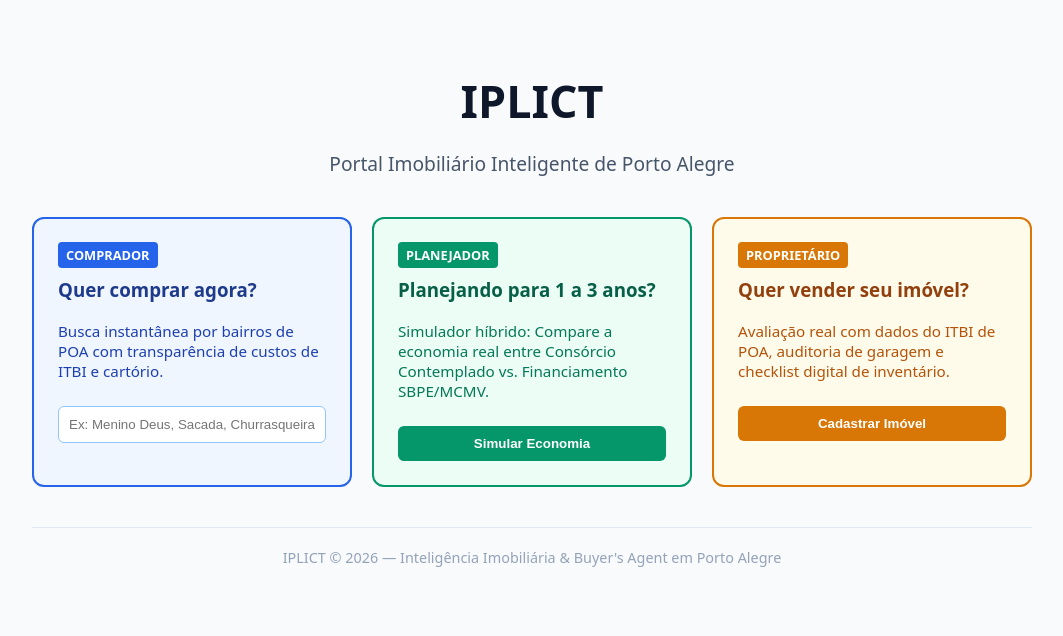
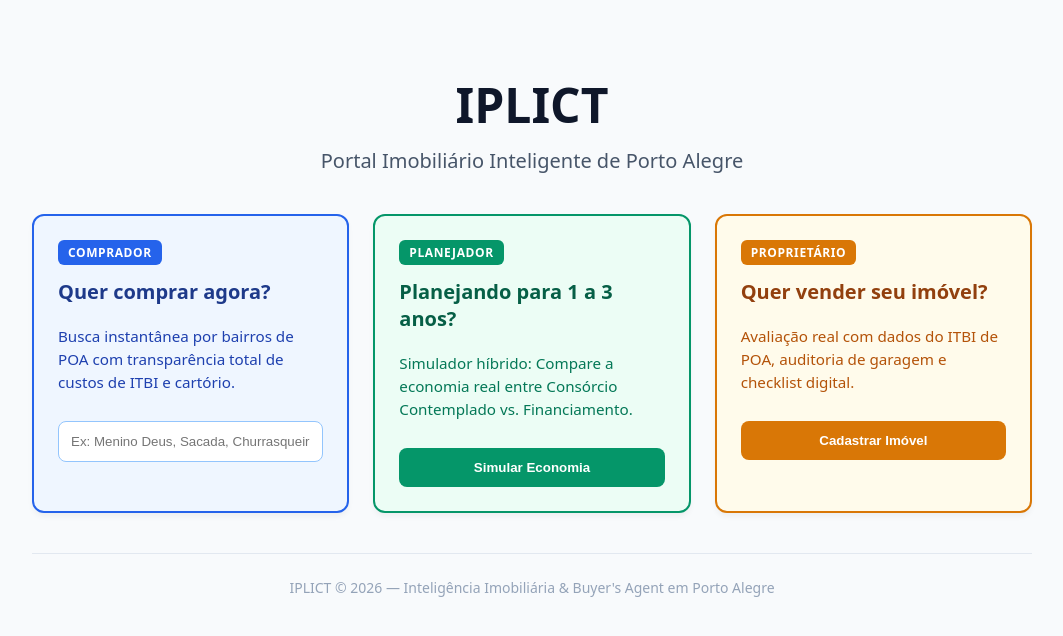
Before and after one commit to primeviewsbusiness-gif/iplict-app, a Next.js app: page / in a window 1280 px wide. Shown: the top 636 px of the page, without its empty margins (108-1171 px from the left). Built offline with nearby package versions, Linux system fonts and the light colour scheme.

Commit message:
Update page.js

```diff
--- a/app/page.js
+++ b/app/page.js
@@ -1,67 +1,69 @@
+'use client';
+
 import React from 'react';
 
-export default function Home() {
+export default function Page() {
   return (
-    <div style={{ fontFamily: 'system-ui, sans-serif', padding: '40px 20px', maxWidth: '1000px', margin: '0 auto' }}>
+    <main style={{ fontFamily: 'system-ui, -apple-system, sans-serif', padding: '40px 20px', maxWidth: '1000px', margin: '0 auto', backgroundColor: '#F8FAFC', minHeight: '100vh' }}>
       <header style={{ textAlign: 'center', marginBottom: '40px' }}>
-        <h1 style={{ fontSize: '2.8rem', color: '#0F172A', marginBottom: '10px' }}>IPLICT</h1>
-        <p style={{ fontSize: '1.2rem', color: '#475569' }}>
+        <h1 style={{ fontSize: '3rem', color: '#0F172A', marginBottom: '10px', fontWeight: '800' }}>IPLICT</h1>
+        <p style={{ fontSize: '1.25rem', color: '#475569', margin: 0 }}>
           Portal Imobiliário Inteligente de Porto Alegre
         </p>
       </header>
 
-      {/* Matriz de Triagem na 1ª Tela */}
-      <div style={{ display: 'grid', gridTemplateColumns: 'repeat(auto-fit, minmax(280px, 1fr))', gap: '20px', marginBottom: '40px' }}>
+      {/* Matriz de Triagem de Intenção na 1ª Tela */}
+      <div style={{ display: 'grid', gridTemplateColumns: 'repeat(auto-fit, minmax(280px, 1fr))', gap: '24px', marginBottom: '40px' }}>
 
         {/* Perfil 1: Comprador Imediato */}
-        <div style={{ border: '2px solid #2563EB', borderRadius: '12px', padding: '24px', backgroundColor: '#EFF6FF' }}>
-          <span style={{ backgroundColor: '#2563EB', color: '#fff', padding: '4px 8px', borderRadius: '4px', fontSize: '0.8rem', fontWeight: 'bold' }}>
+        <div style={{ border: '2px solid #2563EB', borderRadius: '12px', padding: '24px', backgroundColor: '#EFF6FF', boxShadow: '0 4px 6px -1px rgba(0,0,0,0.05)' }}>
+          <span style={{ backgroundColor: '#2563EB', color: '#fff', padding: '4px 10px', borderRadius: '6px', fontSize: '0.75rem', fontWeight: 'bold', letterSpacing: '0.05em' }}>
             COMPRADOR
           </span>
-          <h3 style={{ marginTop: '12px', color: '#1E3A8A' }}>Quer comprar agora?</h3>
-          <p style={{ color: '#1E40AF', fontSize: '0.95rem' }}>
-            Busca instantânea por bairros de POA com transparência de custos de ITBI e cartório.
+          <h3 style={{ marginTop: '16px', color: '#1E3A8A', fontSize: '1.25rem' }}>Quer comprar agora?</h3>
+          <p style={{ color: '#1E40AF', fontSize: '0.95rem', lineHeight: '1.5' }}>
+            Busca instantânea por bairros de POA com transparência total de custos de ITBI e cartório.
           </p>
           <input
             type="text"
             placeholder="Ex: Menino Deus, Sacada, Churrasqueira..."
-            style={{ width: '100%', padding: '10px', borderRadius: '6px', border: '1px solid #93C5FD', marginTop: '10px', boxSizing: 'border-box' }}
+            style={{ width: '100%', padding: '12px', borderRadius: '8px', border: '1px solid #93C5FD', marginTop: '12px', boxSizing: 'border-box', outline: 'none' }}
           />
         </div>
 
         {/* Perfil 2: Planejador de Longo Prazo */}
-        <div style={{ border: '2px solid #059669', borderRadius: '12px', padding: '24px', backgroundColor: '#ECFDF5' }}>
-          <span style={{ backgroundColor: '#059669', color: '#fff', padding: '4px 8px', borderRadius: '4px', fontSize: '0.8rem', fontWeight: 'bold' }}>
+        <div style={{ border: '2px solid #059669', borderRadius: '12px', padding: '24px', backgroundColor: '#ECFDF5', boxShadow: '0 4px 6px -1px rgba(0,0,0,0.05)' }}>
+          <span style={{ backgroundColor: '#059669', color: '#fff', padding: '4px 10px', borderRadius: '6px', fontSize: '0.75rem', fontWeight: 'bold', letterSpacing: '0.05em' }}>
             PLANEJADOR
           </span>
-          <h3 style={{ marginTop: '12px', color: '#065F46' }}>Planejando para 1 a 3 anos?</h3>
-          <p style={{ color: '#047857', fontSize: '0.95rem' }}>
-            Simulador híbrido: Compare a economia real entre Consórcio Contemplado vs. Financiamento SBPE/MCMV.
+          <h3 style={{ marginTop: '16px', color: '#065F46', fontSize: '1.25rem' }}>Planejando para 1 a 3 anos?</h3>
+          <p style={{ color: '#047857', fontSize: '0.95rem', lineHeight: '1.5' }}>
+            Simulador híbrido: Compare a economia real entre Consórcio Contemplado vs. Financiamento.
           </p>
-          <button style={{ width: '100%', padding: '10px', borderRadius: '6px', border: 'none', backgroundColor: '#059669', color: '#fff', fontWeight: 'bold', marginTop: '10px', cursor: 'pointer' }}>
+          <button style={{ width: '100%', padding: '12px', borderRadius: '8px', border: 'none', backgroundColor: '#059669', color: '#fff', fontWeight: 'bold', marginTop: '12px', cursor: 'pointer' }}>
             Simular Economia
           </button>
         </div>
 
         {/* Perfil 3: Proprietário */}
-        <div style={{ border: '2px solid #D97706', borderRadius: '12px', padding: '24px', backgroundColor: '#FFFBEB' }}>
-          <span style={{ backgroundColor: '#D97706', color: '#fff', padding: '4px 8px', borderRadius: '4px', fontSize: '0.8rem', fontWeight: 'bold' }}>
+        <div style={{ border: '2px solid #D97706', borderRadius: '12px', padding: '24px', backgroundColor: '#FFFBEB', boxShadow: '0 4px 6px -1px rgba(0,0,0,0.05)' }}>
+          <span style={{ backgroundColor: '#D97706', color: '#fff', padding: '4px 10px', borderRadius: '6px', fontSize: '0.75rem', fontWeight: 'bold', letterSpacing: '0.05em' }}>
             PROPRIETÁRIO
           </span>
-          <h3 style={{ marginTop: '12px', color: '#92400E' }}>Quer vender seu imóvel?</h3>
-          <p style={{ color: '#B45309', fontSize: '0.95rem' }}>
-            Avaliação real com dados do ITBI de POA, auditoria de garagem e checklist digital de inventário.
+          <h3 style={{ marginTop: '16px', color: '#92400E', fontSize: '1.25rem' }}>Quer vender seu imóvel?</h3>
+          <p style={{ color: '#B45309', fontSize: '0.95rem', lineHeight: '1.5' }}>
+            Avaliação real com dados do ITBI de POA, auditoria de garagem e checklist digital.
           </p>
-          <button style={{ width: '100%', padding: '10px', borderRadius: '6px', border: 'none', backgroundColor: '#D97706', color: '#fff', fontWeight: 'bold', marginTop: '10px', cursor: 'pointer' }}>
+          <button style={{ width: '100%', padding: '12px', borderRadius: '8px', border: 'none', backgroundColor: '#D97706', color: '#fff', fontWeight: 'bold', marginTop: '12px', cursor: 'pointer' }}>
             Cadastrar Imóvel
           </button>
         </div>
 
       </div>
 
-      <footer style={{ textAlign: 'center', borderTop: '1px solid #E2E8F0', paddingTop: '20px', color: '#94A3B8', fontSize: '0.9rem' }}>
+      <footer style={{ textAlign: 'center', borderTop: '1px solid #E2E8F0', paddingTop: '24px', color: '#94A3B8', fontSize: '0.875rem' }}>
         IPLICT © 2026 — Inteligência Imobiliária & Buyer's Agent em Porto Alegre
       </footer>
-    </div>
+    </main>
   );
 }
```
